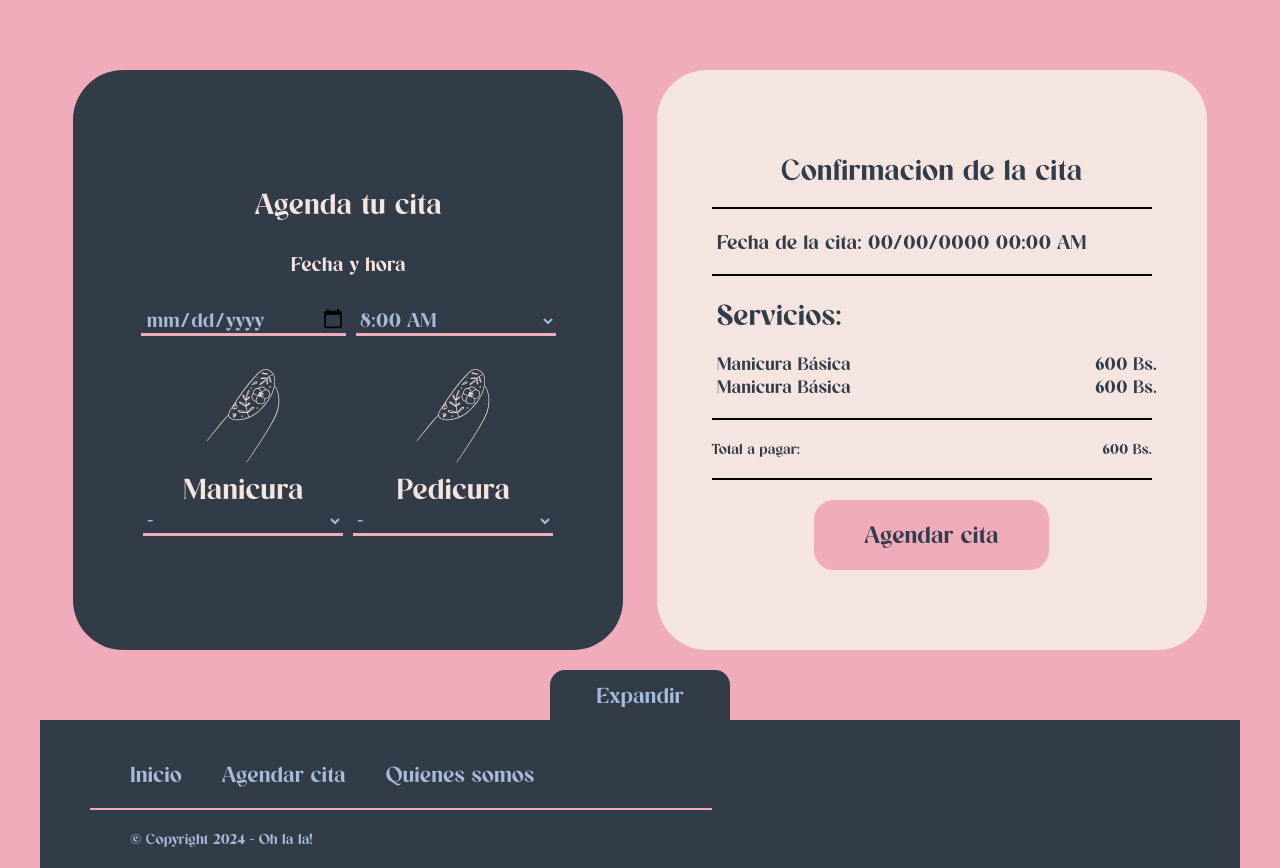
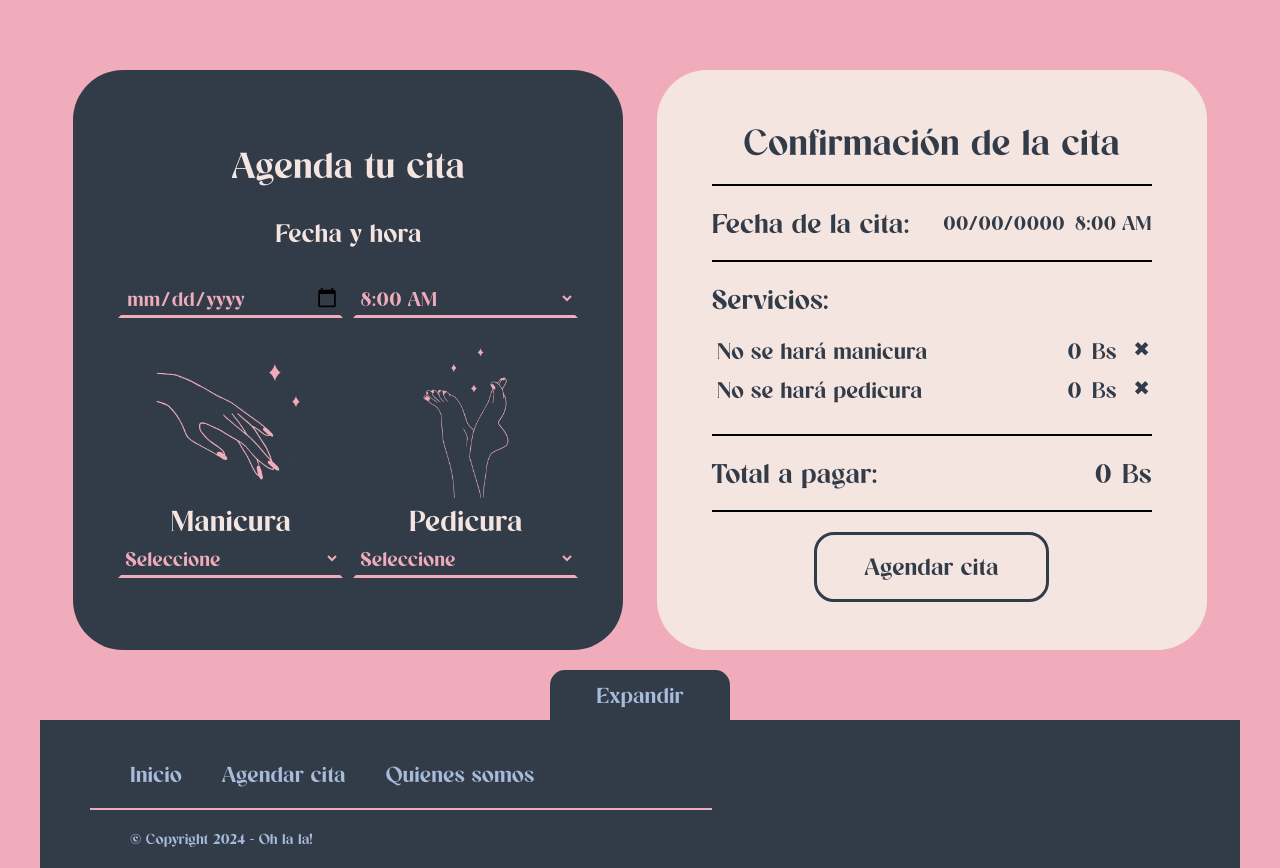
Before and after one commit to luisjuarezve/proyectoOhlala, a Django app: template ohlala/ohlala_app/templates/ohlala_app/agendar.html in a window 1280 px wide. Shown: the part 96-964 px from the top of the page. Run offline with Django 5.2, Linux system fonts and the light colour scheme; the template is opened without the code that fills it: values that come from a table or form of the project are taken from there, others are empty; data comes from the database, SQL or seed files in the repository; tables that the repository leaves empty hold one stand-in row (values such as "Sample post").

Commit message:
Complete schedule date page

```diff
--- a/ohlala/ohlala/static/css/LuisJuarez.css
+++ b/ohlala/ohlala/static/css/LuisJuarez.css
@@ -777,10 +777,6 @@ footer span {
     width: 200px;
 }
 
-.agendar-card .all-services img {
-    height: 100px;
-}
-
 .agendar-factura-card {
     height: 580px;
     width: 550px;
@@ -802,7 +798,7 @@ footer span {
 
 .agendar-factura-card .servicios-list {
     align-self: flex-start;
-    padding-left: 60px;
+    padding-left: 40px;
 }
 
 .agendar-list {
--- a/ohlala/ohlala/static/css/luisGarrillo.css
+++ b/ohlala/ohlala/static/css/luisGarrillo.css
@@ -635,3 +635,124 @@ body {
   .contact-textarea::placeholder {
     color:#7c8cb9
   }
+
+  /*
+  fix agendar
+  */
+
+  .service select, .agendar-turno select, .agendar-turno input {
+    box-sizing: border-box;
+    border: none;
+    outline: 0;
+    width: 225px;
+    height: 40px;
+    border: solid 3px #323B48;
+    border-bottom: solid 3px #F0ACBB;
+    color: #F0ACBB;
+  }
+
+  .service select:focus, .agendar-turno select:focus, .agendar-turno input:focus {
+    transition: 0.2s;
+    border-bottom: solid 3px #F5E5E1;
+    outline: none;
+  }
+
+  .agendar-title {
+    font-size: 40px;
+  }
+
+  .agendar-subtitle {
+    font-size: 28px;
+  }
+
+  .agendar-button {
+    background-color: #F5E5E1;
+    border: solid 3px #323B48;
+  }
+
+  .agendar-button:hover {
+    color:#F5E5E1;
+  }
+
+  .fecha-confirmacion {
+    width: 520px;
+    display: flex;
+    justify-content: space-between;
+  }
+
+  .fecha-confirmacion p {
+    display:flex;
+    align-items: center;
+    padding-right: 40px;
+    font-size: 22px;
+  }
+
+  .fecha-confirmacion h2 {
+    font-size: 30px;
+    padding-left: 40px;
+  }
+
+  .hour-span {
+    margin-left: 10px;
+  }
+
+  .confirmacion-servicio {
+    width: 520px;
+    padding-left: 80px;
+    font-size: 30px;
+  }
+
+  .agendar-list li {
+    margin-bottom: 10px;
+  }
+
+  .agendar-list p {
+    font-size: 25px;
+  }
+
+  .agendar-para {
+    font-size: 30px;
+  }
+
+  .confirmation-cancel {
+    display: flex;
+    align-items: center;
+    gap: 10px
+  }
+
+  .cancel {
+    display: flex;
+    align-items: center;
+    justify-content: center;
+    border-radius: 50%;
+    font-size: 20px;
+    width: 30px;
+    padding-bottom: 2px;
+  }
+
+  .cancel:hover {
+    transition: all .2s;
+    cursor: pointer;
+    color: #F5E5E1;
+    background-color: #323B48;
+  }
+
+  .price {
+    margin-right: 10px;
+  }
+
+  .date-img {
+    width: 150px;
+    height: 150px;
+  }
+
+  .error {
+    color: #f08c8c;
+    font-size: 20px;
+  }
+
+  .message-wrap {
+    display: flex;
+    flex-direction: column;
+    align-items: center;
+  }
--- a/ohlala/ohlala/static/js/LuisGarillo.js
+++ b/ohlala/ohlala/static/js/LuisGarillo.js
@@ -1,4 +1,10 @@
 let index = 0;
+let pediServices = ["Pedicura básica", "Pedicura Spa"];
+let pediPrices = [600, 900];
+let maniServices = ["Manicura básica", "Manicura rusa", "Manicura en gel", "Aprés Gel X", "Dip Powder", "Polygel"];
+let maniPrices = [600, 900, 1000, 1200, 1500, 1200, 1200];
+let maniPrice = 0;
+let pediPrice = 0;
 
 function handleFooter() {
     let footerSection = document.querySelector("#hideable");
@@ -65,6 +71,82 @@ function configureDate(dateField) {
     dateField.setAttribute("max", `${rangeDate}-${month}-${day}`);
 }
 
+function setDate(event) {
+    let date = new Date(event.target.value);
+    let today = new Date()
+    if (date.getTime() < today.getTime()) {
+        document.querySelector("#date-error").textContent = "Solo se pueden agendar citas a partir de mañana.";
+        document.querySelector("#agendar-fecha").value = "0000-00-00";
+        return;
+    }
+    if (date.getDay() == 6) {
+        document.querySelector("#date-error").textContent = "No se trabajan los domingos.";
+        document.querySelector("#agendar-fecha").value = "0000-00-00";
+        return;
+    }
+    document.querySelector("#date-error").textContent = "";
+    document.querySelector("#confirm-date").textContent = event.target.value;
+}
+
+function setHour(event) {
+    let hour = event.target.value;
+    let time = "AM";
+    if (hour > 11) {
+        time = "PM";
+    }
+
+    if (hour > 12) {
+        hour -= 12;
+    }
+    document.querySelector("#confirm-hour").textContent = hour + ":00 " + time;
+}
+
+function setManicure(event) {
+    let value = event.target.value;
+
+    if (value == 0) {
+        return;
+    }
+
+    document.querySelector("#confirm-mani").textContent = maniServices[value - 1];
+    document.querySelector("#mani-price").textContent = maniPrices[value - 1];
+
+    calculatePrice(maniPrices[value - 1], pediPrice);
+}
+
+function cancelMani() {
+    document.querySelector("#confirm-mani").textContent = "No se hará manicura";
+    document.querySelector("#mani-price").textContent = 0;
+    document.querySelector("#manicura").value = 0;
+    calculatePrice(0, pediPrice);
+}
+
+function cancelPedi() {
+    document.querySelector("#confirm-pedi").textContent = "No se hará pedicura";
+    document.querySelector("#pedi-price").textContent = 0;
+    document.querySelector("#pedicura").value = 0;
+    calculatePrice(maniPrice, 0);
+}
+
+function setPedicure(event) {
+    let value = event.target.value;
+
+    if (value == 0) {
+        return;
+    }
+
+    document.querySelector("#confirm-pedi").textContent = pediServices[value - 7];
+    document.querySelector("#pedi-price").textContent = pediPrices[value - 7];
+
+    calculatePrice(maniPrice, pediPrices[value - 7]);
+}
+
+function calculatePrice(mp, pp) {
+    maniPrice = mp;
+    pediPrice = pp;
+    document.querySelector("#total").textContent = maniPrice + pediPrice;
+}
+
 document.addEventListener("DOMContentLoaded", function () {
     let footerBtn = document.querySelector("#expand-btn");
     footerBtn.addEventListener("click", handleFooter);
@@ -81,4 +163,18 @@ document.addEventListener("DOMContentLoaded", function () {
     if (dateField) {
         configureDate(dateField);
     }
+
+    let dateDate = document.querySelector("#agendar-fecha");
+    let hora = document.querySelector("#hora");
+    let manicura = document.querySelector("#manicura");
+    let pedicura = document.querySelector("#pedicura");
+    let maniCancel = document.querySelector("#mani-cancel");
+    let pediCancel = document.querySelector("#pedi-cancel");
+
+    dateDate.addEventListener("input", setDate);
+    hora.addEventListener("input", setHour);
+    manicura.addEventListener("input", setManicure);
+    pedicura.addEventListener("input", setPedicure);
+    maniCancel.addEventListener("click", cancelMani);
+    pediCancel.addEventListener("click", cancelPedi);
 });
--- a/ohlala/ohlala_app/templates/ohlala_app/agendar.html
+++ b/ohlala/ohlala_app/templates/ohlala_app/agendar.html
@@ -7,9 +7,12 @@
     <div class="agendar-wrap">
         <div class="agendar-card">
             <h1 class="agendar-title light">Agenda tu cita</h1>
-            <h2 class="agendar-subtitle light">Fecha y hora</h2>
+            <div class="message-wrap">
+                <h2 class="agendar-subtitle light">Fecha y hora</h2>
+                <p id="date-error" class="error"></p>
+            </div>
             <div class="agendar-turno">
-                <input class="agendar-field" type="date" name="date">
+                <input class="agendar-field" type="date" name="date" id="agendar-fecha">
                 <select name="hora" id="hora">
                     <option value="8">8:00 AM</option>
                     <option value="9">9:00 AM</option>
@@ -28,10 +31,10 @@
             </div>
             <div class="all-services">
                 <div class="service">
-                    <img src="{% static "img/nail3.png" %}" alt="">
+                    <img class="date-img" src="{% static "img/mani.png" %}" alt="">
                     <h2 class="light">Manicura</h2>
-                    <select name="manicura">
-                        <option value="0"> - </option>
+                    <select name="manicura" id="manicura">
+                        <option value="0"> Seleccione </option>
                         {% for servicio in servicios %}
                             {% if servicio.idServicio <= 6  %}
                                 <option value="{{ servicio.idServicio }}">{{ servicio.nombre }}</option>
@@ -40,10 +43,10 @@
                     </select>
                 </div>
                 <div class="service">
-                    <img src="{% static "img/nail3.png" %}" alt="">
+                    <img class="date-img" src="{% static "img/pedi.png" %}" alt="">
                     <h2 class="light">Pedicura</h2>
-                    <select name="pedicura">
-                        <option value="0">-</option>
+                    <select name="pedicura" id="pedicura">
+                        <option value="0">Seleccione</option>
                         {% for servicio in servicios %}
                             {% if servicio.idServicio > 6  %}
                                 <option value="{{ servicio.idServicio }}">{{ servicio.nombre }}</option>
@@ -54,21 +57,38 @@
             </div>
         </div>
         <div class="agendar-factura-card">
-            <h1 class="agendar-title">Confirmacion de la cita</h1>
+            <h1 class="agendar-title">Confirmación de la cita</h1>
             <hr>
-            <h2 class="agendar-subtitle servicios-list">Fecha de la cita: 00/00/0000 00:00 AM</h2>
+            <div class="fecha-confirmacion">
+                <h2 class="agendar-subtitle servicios-list">Fecha de la cita:</h2>
+                <p><span id="confirm-date">00/00/0000</span> <span id="confirm-hour" class="hour-span">8:00 AM</span></p>
+            </div>
             <hr>
-            <h1 class="agendar-title servicios-list">Servicios: </h1>
+            <h1 class="confirmacion-servicio">Servicios: </h1>
             <div class="agendar-list">
                 <ul>
-                    <li><p>Manicura Básica</p><p>600 Bs.</p></li>
-                    <li><p>Manicura Básica</p><p>600 Bs.</p></li>
+                    <li>
+                        <p id="confirm-mani">No se hará manicura</p>
+                        <div class="confirmation-cancel">
+                            <p><span id="mani-price" class="price">0</span>Bs</p>
+                            <div id="mani-cancel" class="cancel">✖</div>
+                        </div>
+                    </li>
+                    <li>
+                        <p id="confirm-pedi">No se hará pedicura</p>
+                        <div class="confirmation-cancel">
+                            <p><span id="pedi-price" class="price">0</span>Bs</p>
+                            <div id="pedi-cancel" class="cancel">✖</div>
+                        </div>
+                    </li>
                 </ul>
             </div>
             <hr>
-            <div class="agendar-para"><p>Total a pagar:</p><p>600 Bs.</p></div>
+            <div class="agendar-para">
+                <p>Total a pagar:</p>
+                <p><span id="total" class="price">0</span>Bs</p></div>
             <hr>
-            <button class="agendar-button">Agendar cita</button>
+            <button id="pedi-cancel" class="agendar-button">Agendar cita</button>
         </div>
     </div>
 </form>
```
Also changed, not shown: ohlala/ohlala/static/img/mani.png (added), ohlala/ohlala/static/img/pedi.png (added).
